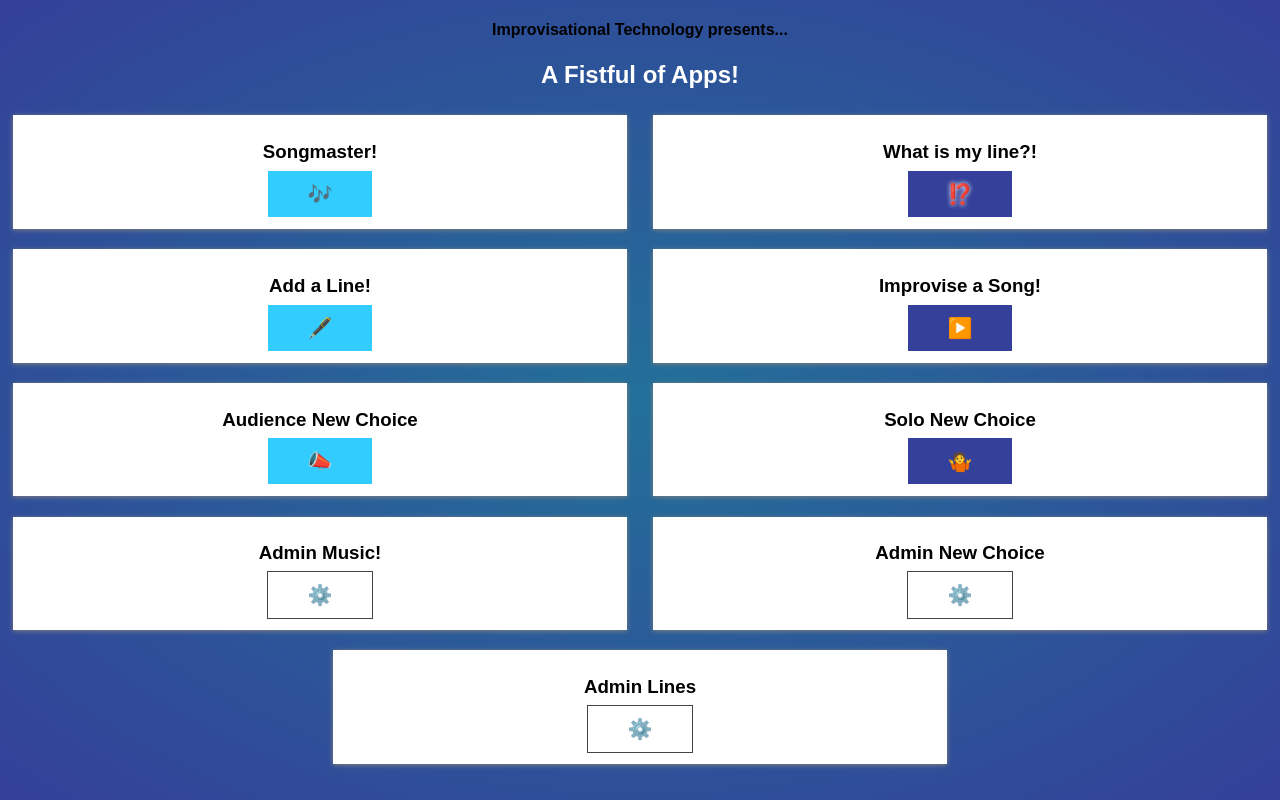
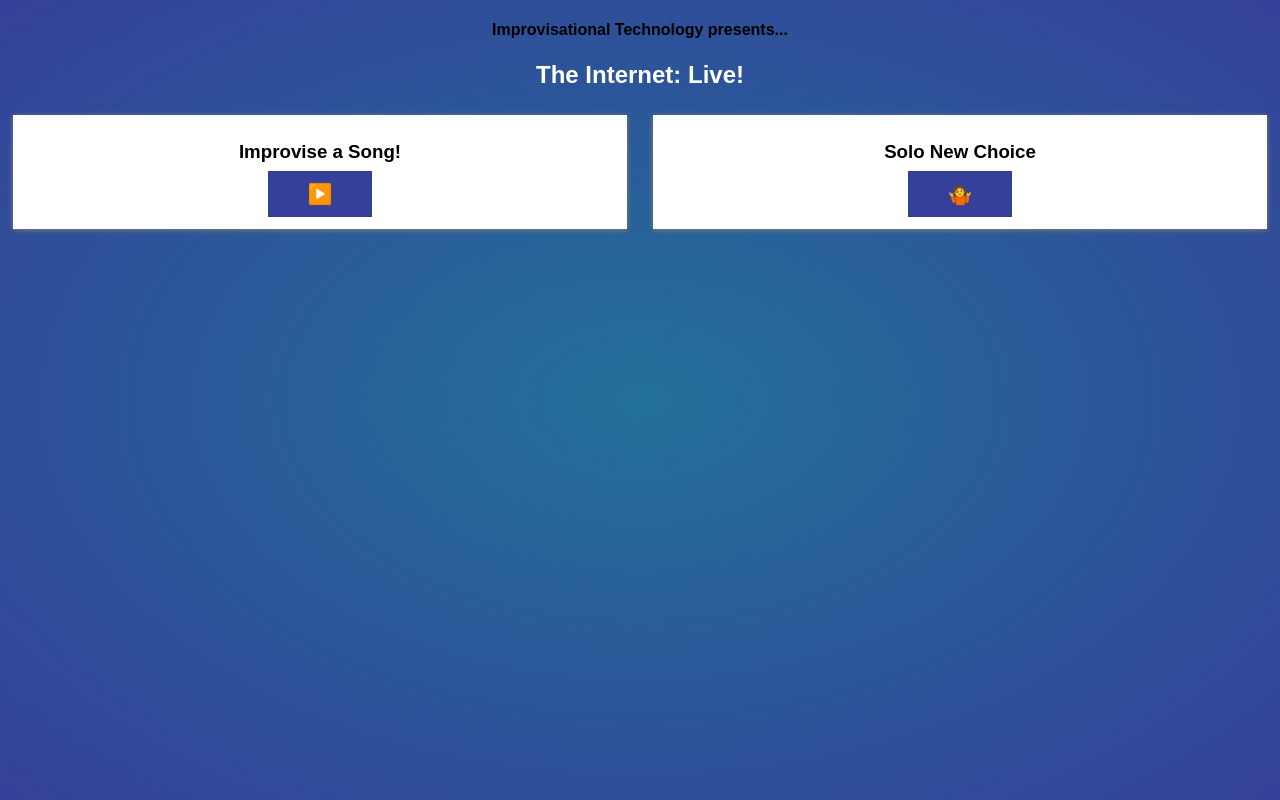
Before and after one commit to katherineahern/improv_tech, a React (Create React App) app in the folder static_client/react-app/: page /solo in a window 1280 px wide. Built offline with nearby package versions, Linux system fonts and the light colour scheme.

Commit message:
Re-did menus

```diff
--- /dev/null
+++ b/static_client/react-app/src/Actor.js
@@ -0,0 +1,32 @@
+import React, { Component } from 'react';
+import './css/App.css';
+
+class Actor extends Component {
+  constructor(props) {
+
+    super(props);
+  }
+  render() {
+    return (
+    <div>
+      <div className="App-cover">
+        <h4>Improvisational Technology presents...</h4>
+        <h2>Actor Panel</h2>
+        <div class="flex-container">
+          <div class="col-6">
+            <div class="tile">
+              <h3>What is my line?!</h3>
+              <p><a href="GetLine" class = "button blur" >⁉️</a></p>
+            </div>
+          </div>
+          </div>
+        </div>
+    </div>
+
+    );
+  }
+
+}
+
+
+export default Actor;
--- /dev/null
+++ b/static_client/react-app/src/Admin.js
@@ -0,0 +1,46 @@
+import React, { Component } from 'react';
+import './css/App.css';
+
+class Admin extends Component {
+  constructor(props) {
+
+    super(props);
+  }
+  render() {
+    return (
+    <div>
+      <div className="App-cover">
+
+        <h4>Improvisational Technology presents...</h4>
+        <h2>Admin Panel</h2>
+        <div class="flex-container">
+          <div class="col-6">
+             <div class="tile">
+              <h3>Admin Music!</h3>
+              <p><a href="AdminMusic" class = "button blur whitebg" >⚙️</a></p>
+             </div>
+          </div>
+
+          <div class="col-6">
+             <div class="tile">
+              <h3>Admin New Choice</h3>
+              <p><a href="adminNewChoice" class = "button whitebg" >⚙️</a></p>
+             </div>
+          </div>
+          <div class="col-6">
+             <div class="tile">
+              <h3>Admin Lines</h3>
+              <p><a href="hatAdmin" class = "button whitebg" >⚙️️</a></p>
+             </div>
+          </div>
+          </div>
+        </div>
+    </div>
+
+    );
+  }
+
+}
+
+
+export default Admin;
--- a/static_client/react-app/src/App.js
+++ b/static_client/react-app/src/App.js
@@ -12,7 +12,7 @@ class App extends Component {
     <div className="App-cover">
 
        <h4>Improvisational Technology presents...</h4>
-       <h2>A Fistful of Apps!</h2>
+       <h2>The Internet: Live!</h2>
        <div class="flex-container">
         <div class="col-6">
           <div class="tile">
@@ -20,54 +20,23 @@ class App extends Component {
            <p><a href="AudienceMusic" class = "button bluebg" >🎶</a></p>
           </div>
         </div>
-        <div class="col-6">
-            <div class="tile">
-             <h3>What is my line?!</h3>
-             <p><a href="GetLine" class = "button blur" >⁉️</a></p>
-            </div>
-         </div>
+
          <div class="col-6">
              <div class="tile">
               <h3>Add a Line!</h3>
               <p><a href="LineHat" class = "button bluebg" >🖋️</a></p>
              </div>
           </div>
-          <div class="col-6">
-             <div class="tile">
-              <h3>Improvise a Song!</h3>
-              <p><a href="music" class = "button" >▶️</a></p>
-             </div>
-          </div>
+
           <div class="col-6">
              <div class="tile">
               <h3>Audience New Choice</h3>
               <p><a href="audienceNewChoice" class = "button bluebg" >📣</a></p>
              </div>
           </div>
-          <div class="col-6">
-             <div class="tile">
-              <h3>Solo New Choice</h3>
-              <p><a href="soloNewChoice" class = "button" >🤷</a></p>
-             </div>
-          </div>
-          <div class="col-6">
-             <div class="tile">
-              <h3>Admin Music!</h3>
-              <p><a href="AdminMusic" class = "button blur whitebg" >⚙️</a></p>
-             </div>
-          </div>
-          <div class="col-6">
-             <div class="tile">
-              <h3>Admin New Choice</h3>
-              <p><a href="adminNewChoice" class = "button whitebg" >⚙️</a></p>
-             </div>
-          </div>
-          <div class="col-6">
-             <div class="tile">
-              <h3>Admin Lines</h3>
-              <p><a href="hatAdmin" class = "button whitebg" >⚙️️</a></p>
-             </div>
-          </div>
+
+
+
          </div>
        </div>
     </div>
--- /dev/null
+++ b/static_client/react-app/src/Solo.js
@@ -0,0 +1,42 @@
+import React, { Component } from 'react';
+import './css/App.css';
+
+class Solo extends Component {
+  constructor(props) {
+
+    super(props);
+  }
+  render() {
+    return (
+    <div>
+      <div className="App-cover">
+
+        <h4>Improvisational Technology presents...</h4>
+        <h2>The Internet: Live!</h2>
+        <div class="flex-container">
+          <div class="col-6">
+             <div class="tile">
+              <h3>Improvise a Song!</h3>
+              <p><a href="music" class = "button" >▶️</a></p>
+             </div>
+          </div>
+
+          <div class="col-6">
+             <div class="tile">
+              <h3>Solo New Choice</h3>
+              <p><a href="soloNewChoice" class = "button" >🤷</a></p>
+             </div>
+          </div>
+
+          </div>
+
+        </div>
+    </div>
+
+    );
+  }
+
+}
+
+
+export default Solo;
--- a/static_client/react-app/src/index.js
+++ b/static_client/react-app/src/index.js
@@ -13,7 +13,9 @@ import SoloNewChoice from './new_choice/SoloNewChoice';
 import AudienceNewChoice from './new_choice/AudienceNewChoice';
 import AdminNewChoice from './new_choice/AdminNewChoice';
 import HatAdmin from './line_hat/HatAdmin';
-
+import Admin from './Admin';
+import Solo from './Solo';
+import Actor from './Actor';
 
 ReactDOM.render(
 	<Router>
@@ -28,6 +30,9 @@ ReactDOM.render(
 	        <Route path="/audienceNewChoice" component={AudienceNewChoice}/>
 	        <Route path="/adminNewChoice" component={AdminNewChoice}/>
 	        <Route path="/hatAdmin" component={HatAdmin}/>
+	        <Route path="/admin" component={Admin}/>
+	        <Route path="/solo" component={Solo}/>
+	        <Route path="/actor" component={Actor}/>
 	        <Route path='*' exact={true} component={App} />
 
 	    </Switch>
```
